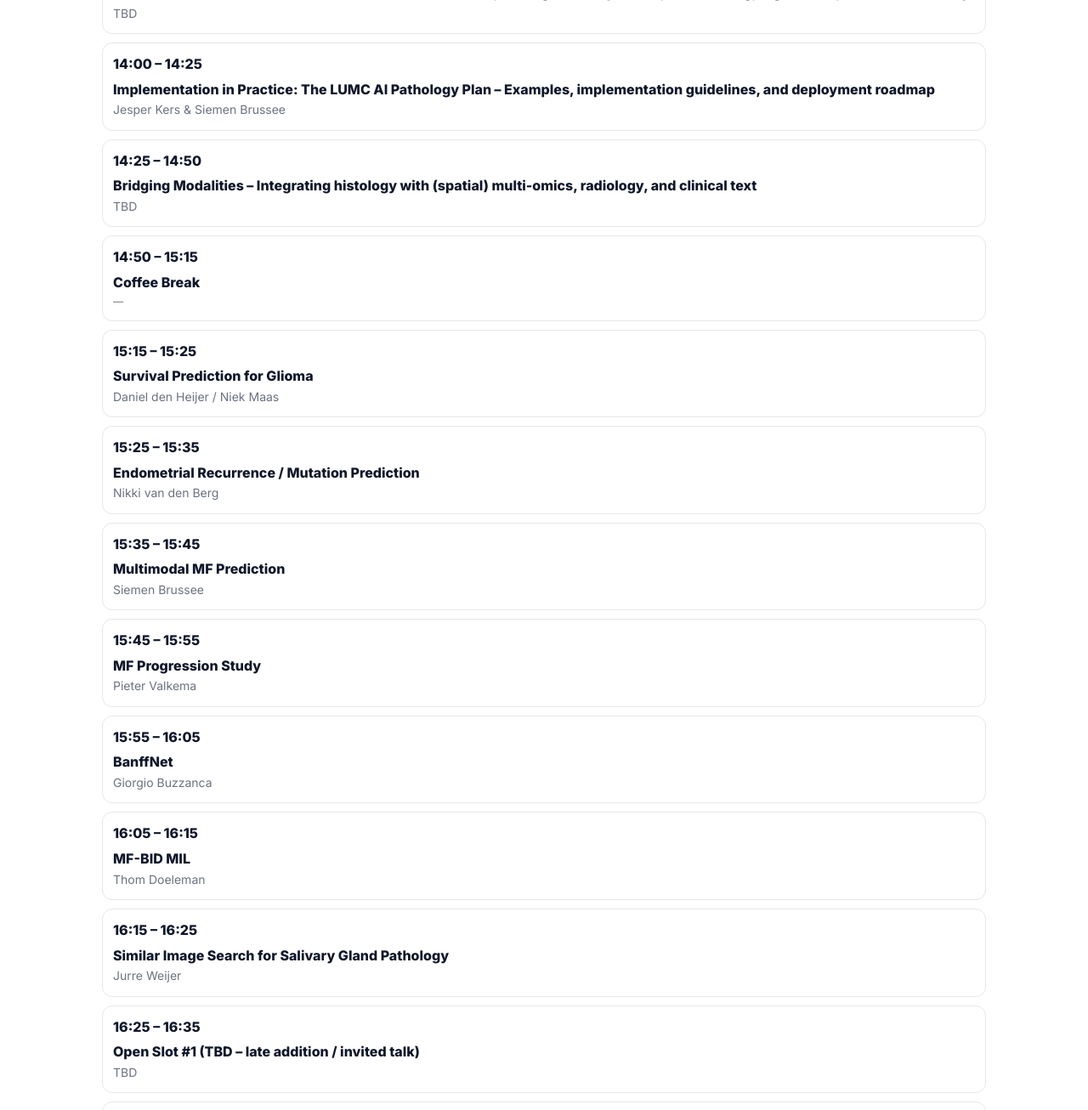
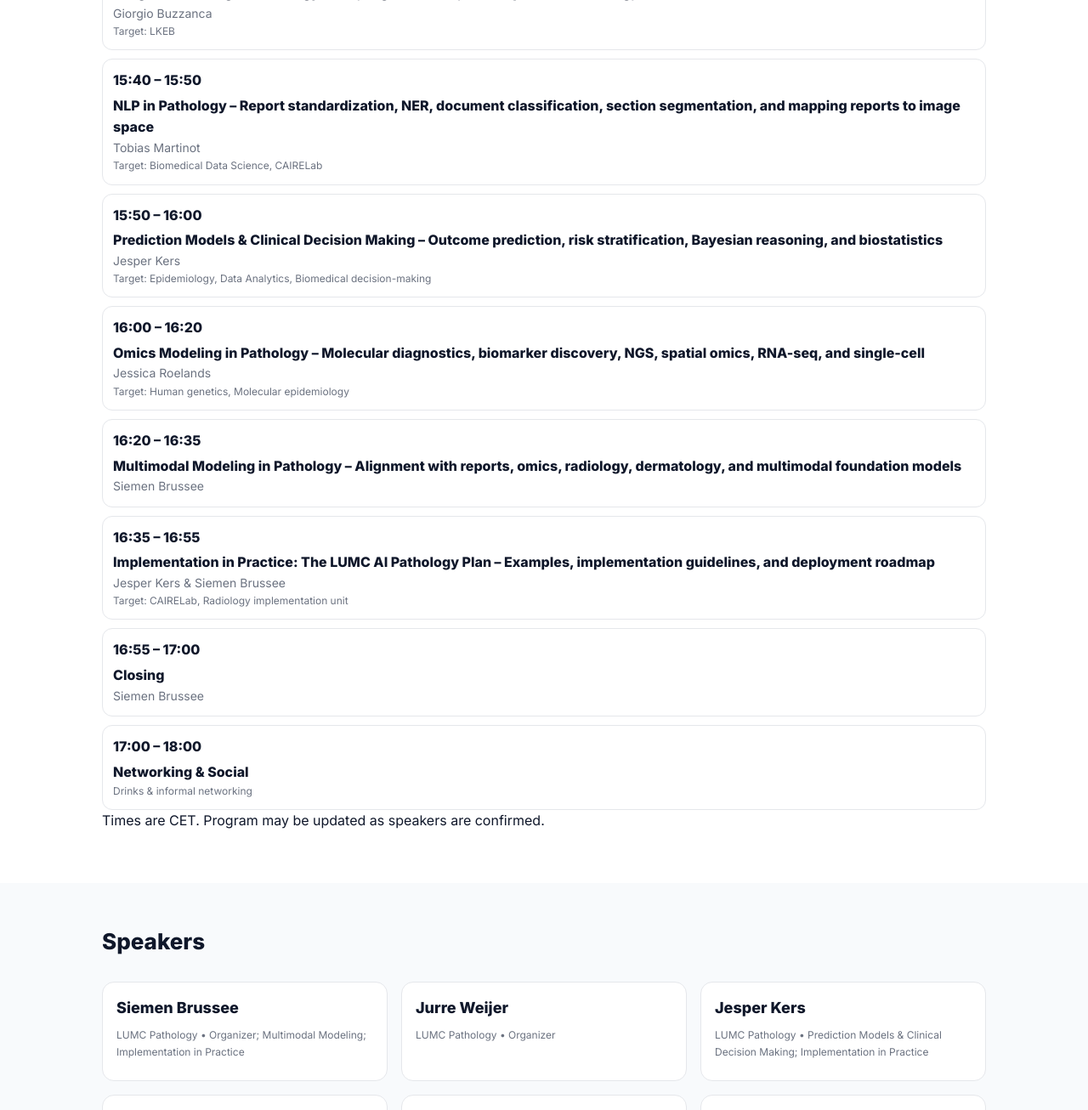
Before and after one commit to LUMCPathAI/Symposium2026, a plain HTML site: page index.html in a window 1280 px wide. Shown: the part 1494-2800 px from the top of the page at 85% size. Drawn offline with Linux system fonts and the light colour scheme.

Commit message:
Update the programm and speakers
- Updated the time and data on the "front-page"
- Updated the program according to the latest changes
- Updated the speakers list according to the new program

```diff
--- a/assets/app.js
+++ b/assets/app.js
@@ -102,14 +102,31 @@ function renderInternships(items){
   for(const it of items){
     const card = el('div','card');
     card.appendChild(el('h4','', it.title));
+
     if(it.supervisors && it.supervisors.length){
       card.appendChild(el('div','meta', 'Supervisors: ' + it.supervisors.join(', ')));
     }
-    card.appendChild(el('p','', it.description || ''));
+
+    // Description with paragraph support from "\n\n" in JSON
+    const descWrap = el('div', 'description');
+    const paragraphs = (it.description || '')
+      .split(/\n\s*\n/)
+      .map(s => s.trim())
+      .filter(Boolean);
+
+    for (const txt of paragraphs) {
+      const p = document.createElement('p');
+      p.textContent = txt;
+      descWrap.appendChild(p);
+    }
+
+    card.appendChild(descWrap);
+
     if(it.contact){
       const contact = el('p','small', `Contact: <a href="mailto:${it.contact}">${it.contact}</a>`);
       card.appendChild(contact);
     }
+
     root.appendChild(card);
   }
 }
--- a/data/internships.json
+++ b/data/internships.json
@@ -14,13 +14,7 @@
   {
     "title": "High-specificity triaging of common salivary gland tumors",
     "supervisors": ["Jurre Weijer"],
-    "description": "",
-    "contact": ""
-  },
-  {
-    "title": "Developing a generalizable artifact detection pipeline for multicenter histopathology data",
-    "supervisors": ["Jurre Weijer"],
-    "description": "",
+    "description": "Deep learning for whole-slide histopathology has shown strong potential in tumor classification, but salivary gland tumors remain a particularly challenging domain because malignant entities are rare, diverse, and often underrepresented in training data. This project focuses on developing a triage-oriented model for salivary gland tumors that first learns a robust, entity-agnostic benign–malignant distinction, with the goal of recognizing malignant behavior even when specific malignant subtypes are scarce or absent during training.\n\nIn parallel, the model will support targeted recognition of common benign salivary gland tumors, especially pleomorphic adenoma (PA) and Warthin tumor, which are highly relevant in routine pathology practice. The broader motivation is to move toward AI-assisted triage strategies that could eventually help flag malignant salivary gland tumors within head and neck resections more generally. The outcome will be a clinically relevant and technically grounded triage framework tailored to a rare and diagnostically challenging pathology domain.",
     "contact": ""
   },
   {
--- a/data/program.json
+++ b/data/program.json
@@ -1,87 +1,57 @@
 [
   {
-    "time": "13:00 – 13:10",
+    "time": "15:00 – 15:05",
     "title": "Opening – Welcome & Objectives",
     "speakers": "Siemen Brussee"
   },
   {
-    "time": "13:10 – 13:35",
-    "title": "Introduction to Computational Pathology – WSIs, patching, MIL, feature extractors, and core tasks (classification, survival, molecular prediction)",
+    "time": "15:05 – 15:20",
+    "title": "Introduction to (Computational) Pathology – Introduction to pathology, the role of data and AI in pathology, and an introduction to WSIs and digital pathology",
+    "speakers": "T.B.D."
+  },
+  {
+    "time": "15:20 – 15:40",
+    "title": "Image Processing in Pathology – MIL, segmentation, self-supervised learning, and foundation models",
+    "speakers": "Giorgio Buzzanca",
+    "note": "Target: LKEB"
+  },
+  {
+    "time": "15:40 – 15:50",
+    "title": "NLP in Pathology – Report standardization, NER, document classification, section segmentation, and mapping reports to image space",
+    "speakers": "Tobias Martinot",
+    "note": "Target: Biomedical Data Science, CAIRELab"
+  },
+  {
+    "time": "15:50 – 16:00",
+    "title": "Prediction Models & Clinical Decision Making – Outcome prediction, risk stratification, Bayesian reasoning, and biostatistics",
+    "speakers": "Jesper Kers",
+    "note": "Target: Epidemiology, Data Analytics, Biomedical decision-making"
+  },
+  {
+    "time": "16:00 – 16:20",
+    "title": "Omics Modeling in Pathology – Molecular diagnostics, biomarker discovery, NGS, spatial omics, RNA-seq, and single-cell",
+    "speakers": "Jessica Roelands",
+    "note": "Target: Human genetics, Molecular epidemiology"
+  },
+  {
+    "time": "16:20 – 16:35",
+    "title": "Multimodal Modeling in Pathology – Alignment with reports, omics, radiology, dermatology, and multimodal foundation models",
     "speakers": "Siemen Brussee"
   },
   {
-    "time": "13:35 – 14:00",
-    "title": "Dataset Creation: What Does It Take? – Annotation levels, scaling data acquisition, data sharing, regulations, and label reliability",
-    "speakers": "TBD"
+    "time": "16:35 – 16:55",
+    "title": "Implementation in Practice: The LUMC AI Pathology Plan – Examples, implementation guidelines, and deployment roadmap",
+    "speakers": "Jesper Kers & Siemen Brussee",
+    "note": "Target: CAIRELab, Radiology implementation unit"
   },
   {
-    "time": "14:00 – 14:25",
-    "title": "Implementation in Practice: The LUMC AI Pathology Plan – Examples, implementation guidelines, and deployment roadmap",
-    "speakers": "Jesper Kers & Siemen Brussee"
-  },
-  {
-    "time": "14:25 – 14:50",
-    "title": "Bridging Modalities – Integrating histology with (spatial) multi-omics, radiology, and clinical text",
-    "speakers": "TBD"
-  },
-  {
-    "time": "14:50 – 15:15",
-    "title": "Coffee Break",
-    "note": "—"
-  },
-  {
-    "time": "15:15 – 15:25",
-    "title": "Survival Prediction for Glioma",
-    "speakers": "Daniel den Heijer / Niek Maas"
-  },
-  {
-    "time": "15:25 – 15:35",
-    "title": "Endometrial Recurrence / Mutation Prediction",
-    "speakers": "Nikki van den Berg"
-  },
-  {
-    "time": "15:35 – 15:45",
-    "title": "Multimodal MF Prediction",
+    "time": "16:55 – 17:00",
+    "title": "Closing",
     "speakers": "Siemen Brussee"
   },
   {
-    "time": "15:45 – 15:55",
-    "title": "MF Progression Study",
-    "speakers": "Pieter Valkema"
-  },
-  {
-    "time": "15:55 – 16:05",
-    "title": "BanffNet",
-    "speakers": "Giorgio Buzzanca"
-  },
-  {
-    "time": "16:05 – 16:15",
-    "title": "MF-BID MIL",
-    "speakers": "Thom Doeleman"
-  },
-  {
-    "time": "16:15 – 16:25",
-    "title": "Similar Image Search for Salivary Gland Pathology",
-    "speakers": "Jurre Weijer"
-  },
-  {
-    "time": "16:25 – 16:35",
-    "title": "Open Slot #1 (TBD – late addition / invited talk)",
-    "speakers": "TBD"
-  },
-  {
-    "time": "16:35 – 16:45",
-    "title": "Open Slot #2 (TBD – late addition / invited talk)",
-    "speakers": "TBD"
-  },
-  {
-    "time": "16:45 – 16:50",
-    "title": "Closing Remarks – Highlights & Future Opportunities",
-    "speakers": "Siemen Brussee"
-  },
-  {
-    "time": "16:50 – 18:00",
+    "time": "17:00 – 18:00",
     "title": "Networking & Social",
-    "note": "Drinks & Informal Networking – Meet speakers, collaborators, and students"
+    "note": "Drinks & informal networking"
   }
 ]
--- a/data/speakers.json
+++ b/data/speakers.json
@@ -2,67 +2,43 @@
   {
     "name": "Siemen Brussee",
     "affiliation": "LUMC Pathology",
-    "role": "Opening, Intro, Closing",
+    "role": "Organizer; Multimodal Modeling; Implementation in Practice",
+    "bio": ""
+  },
+  {
+    "name": "Jurre Weijer",
+    "affiliation": "LUMC Pathology",
+    "role": "Organizer",
     "bio": ""
   },
   {
     "name": "Jesper Kers",
     "affiliation": "LUMC Pathology",
-    "role": "Implementation in Practice",
-    "bio": ""
-  },
-  {
-    "name": "Daniel den Heijer",
-    "affiliation": "LUMC",
-    "role": "Project Pitch",
-    "bio": ""
-  },
-  {
-    "name": "Niek Maas",
-    "affiliation": "LUMC",
-    "role": "Project Pitch",
-    "bio": ""
-  },
-  {
-    "name": "Nikki van den Berg",
-    "affiliation": "LUMC",
-    "role": "Project Pitch",
-    "bio": ""
-  },
-  {
-    "name": "Pieter Valkema",
-    "affiliation": "LUMC",
-    "role": "Project Pitch",
+    "role": "Prediction Models & Clinical Decision Making; Implementation in Practice",
     "bio": ""
   },
   {
     "name": "Giorgio Buzzanca",
     "affiliation": "LUMC",
-    "role": "Project Pitch",
+    "role": "Image Processing in Pathology",
     "bio": ""
   },
   {
-    "name": "Thom Doeleman",
+    "name": "Tobias Martinot",
     "affiliation": "LUMC",
-    "role": "Project Pitch",
+    "role": "NLP in Pathology",
     "bio": ""
   },
   {
-    "name": "Jurre Weijer",
+    "name": "Jessica Roelands",
     "affiliation": "LUMC",
-    "role": "Project Pitch",
+    "role": "Omics Modeling in Pathology",
     "bio": ""
   },
   {
-    "name": "TBD Speaker #1",
+    "name": "T.B.D.",
     "affiliation": "—",
-    "role": "Educational Session",
-    "bio": ""
-  },
-  {
-    "name": "TBD Speaker #2",
-    "affiliation": "—",
-    "role": "Educational Session",
+    "role": "Introduction to (Computational) Pathology",
     "bio": ""
   }
 ]
--- a/index.html
+++ b/index.html
@@ -33,7 +33,7 @@
   <section class="hero">
     <div class="container">
       <h2>Digital Abstract Booklet – 2026</h2>
-      <p><strong>Date:</strong> Wednesday 18 March 2026 &nbsp;|&nbsp; <strong>Time:</strong> 13:00–18:00 &nbsp;|&nbsp; <strong>Location:</strong> LUMC Pathology Auditorium</p>
+      <p><strong>Date:</strong> Thursday 19 March 2026 &nbsp;|&nbsp; <strong>Time:</strong> 15:00–18:00 &nbsp;|&nbsp; <strong>Location:</strong> LUMC Pathology Auditorium</p>
       <div class="cta-row">
         <a class="btn" href="#program">View Program</a>
         <a class="btn btn-outline" id="qr-link" href="#" target="_blank" rel="noopener">Get QR Code</a>
```
